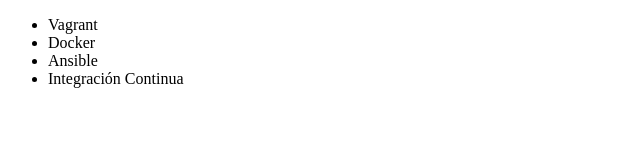
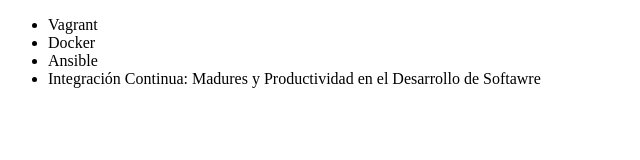
Before and after one commit to ItzelSPacheco/angel-git, a plain HTML site: page index.html in a window 1280 px wide. Shown: the whole page, without its empty margins (0-640 px from the left). Drawn offline with Linux system fonts and the light colour scheme.

Commit message:
Renombrando curso de Integración Contínua

```diff
--- a/index.html
+++ b/index.html
@@ -9,7 +9,7 @@
             <li>Vagrant</li>
             <li>Docker</li>
             <li>Ansible</li>
-            <li>Integración Continua</li>
+            <li>Integración Continua: Madures y Productividad en el Desarrollo de Softawre</li>
         </ul>
     </body>
 </html>
```
